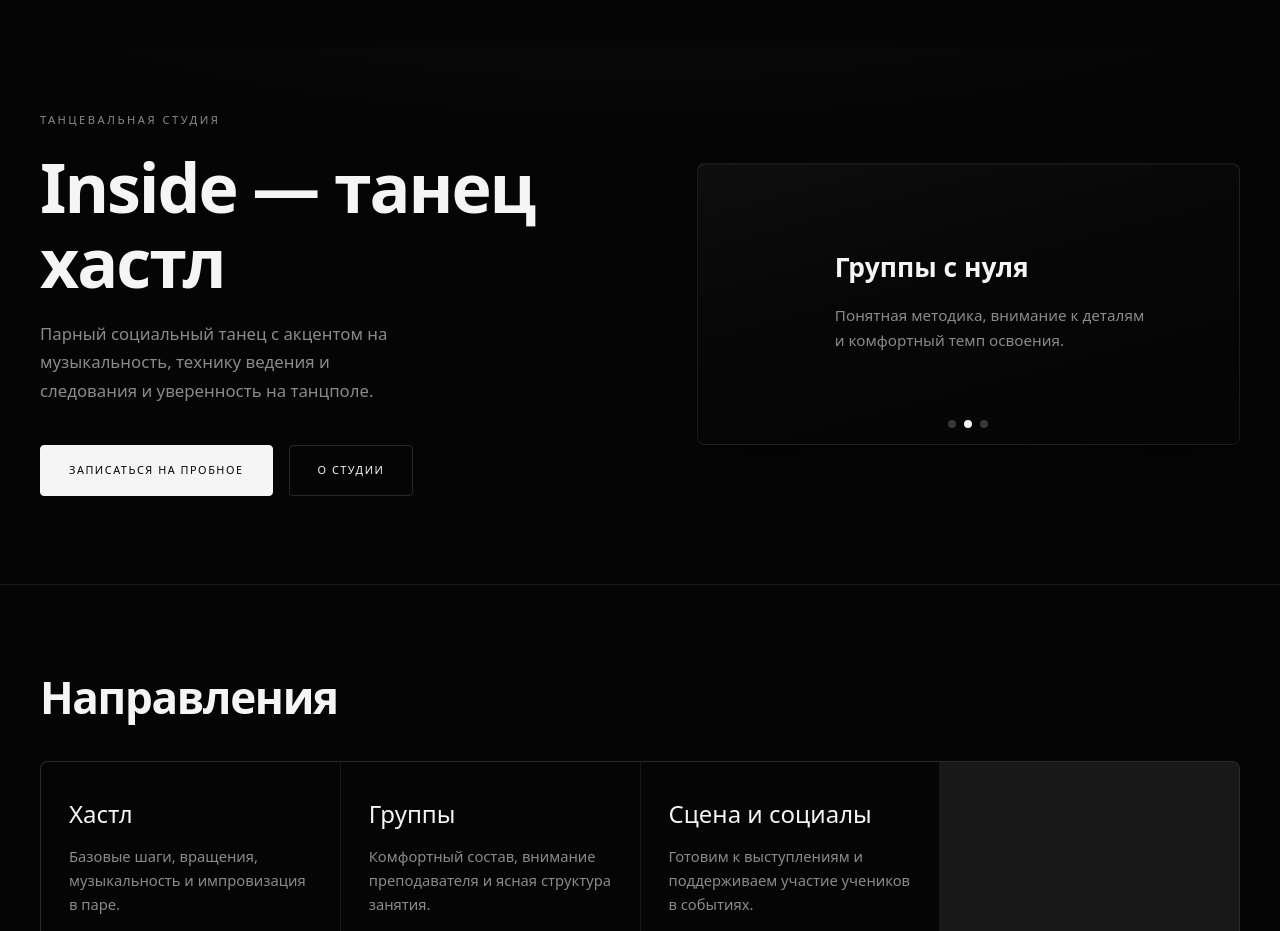
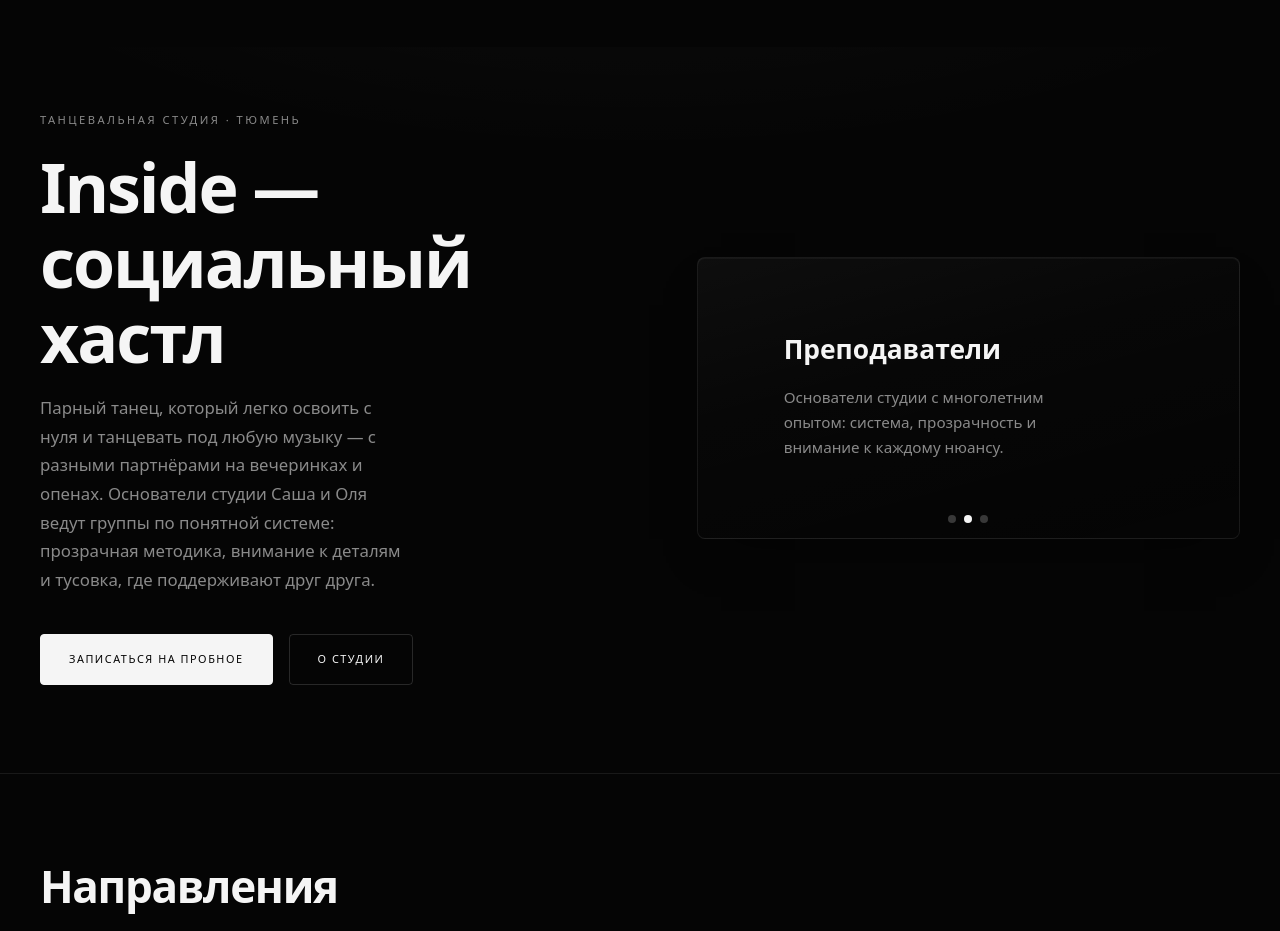
Before and after one commit to AtexKayne/inside72, a Next.js app: page / in a window 1280 px wide. Shown: the part 761-1692 px from the top of the page. Built offline with nearby package versions, Linux system fonts and the light colour scheme; no server answers.

Commit message:
textes update

```diff
--- a/src/app/(site)/page.js
+++ b/src/app/(site)/page.js
@@ -9,7 +9,7 @@ import bannerImage from "../../../public/banner-tanec-vnutri.png";
 export const metadata = {
   title: "Главная",
   description:
-    "Студия Inside — хастл с нуля и продолжающимся уровнем. Пробное занятие, расписание и атмосфера зала.",
+    "Студия Inside в Тюмени — социальный хастл с нуля. Парная не нужна, группы стартуют каждый месяц. Опытные преподаватели и дружное сообщество.",
   alternates: { canonical: "/" },
 };
 
@@ -24,7 +24,7 @@ export default async function HomePage() {
         <div className={pages.inner}>
           <img
             src={bannerImage.src}
-            alt="Танец внутри — научись танцевать в паре с нуля"
+            alt="Inside — социальный хастл: научись танцевать в паре с нуля"
             width={1024}
             height={409}
             className={pages.promoBannerImage}
@@ -36,11 +36,13 @@ export default async function HomePage() {
       <section className={pages.hero}>
         <div className={`${pages.inner} ${pages.heroGrid}`}>
           <div>
-            <p className={pages.kicker}>Танцевальная студия</p>
-            <h1 className={pages.title}>Inside — танец хастл</h1>
+            <p className={pages.kicker}>Танцевальная студия · Тюмень</p>
+            <h1 className={pages.title}>Inside — социальный хастл</h1>
             <p className={pages.lead}>
-              Парный социальный танец с акцентом на музыкальность, технику ведения и следования и
-              уверенность на танцполе.
+              Парный танец, который легко освоить с нуля и танцевать под любую музыку — с разными
+              партнёрами на вечеринках и опенах. Основатели студии Саша и Оля ведут группы по
+              понятной системе: прозрачная методика, внимание к деталям и тусовка, где поддерживают
+              друг друга.
             </p>
             <div className={pages.ctaRow}>
               <TrialCta className={pages.btn}>Записаться на пробное</TrialCta>
@@ -59,15 +61,24 @@ export default async function HomePage() {
           <div className={pages.cardGrid}>
             <article className={pages.card}>
               <h3>Хастл</h3>
-              <p>Базовые шаги, вращения, музыкальность и импровизация в паре.</p>
+              <p>
+                С нуля — под любую музыку, в парке, баре или на танцполе. Пара не нужна: большинство
+                учеников приходят одни.
+              </p>
             </article>
             <article className={pages.card}>
               <h3>Группы</h3>
-              <p>Комфортный состав, внимание преподавателя и ясная структура занятия.</p>
+              <p>
+                Системное обучение от преподавателей с многолетним опытом: ясные шаги, детальные
+                объяснения и комфортный темп.
+              </p>
             </article>
             <article className={pages.card}>
-              <h3>Сцена и социалы</h3>
-              <p>Готовим к выступлениям и поддерживаем участие учеников в событиях.</p>
+              <h3>Сообщество</h3>
+              <p>
+                Тусовка, где поддерживают друг друга: социалы, опены и путь до соревнований — если
+                захочешь.
+              </p>
             </article>
           </div>
         </div>
@@ -77,8 +88,8 @@ export default async function HomePage() {
         <div className={pages.inner}>
           <h2 className={pages.h2}>Пробное занятие</h2>
           <p className={pages.lead} style={{ marginBottom: "1.5rem" }}>
-            Первое занятие — знакомство со студией, преподавателем и форматом. Оставьте заявку, и мы
-            подберём удобное время.
+            Первое занятие — знакомство со студией, преподавателями и атмосферой. Пара не нужна:
+            оставьте заявку, и мы подберём удобное время на открытый урок.
           </p>
           <TrialCta className={pages.btn}>Записаться на пробное</TrialCta>
         </div>
--- a/src/components/HomeHeroSwiper.js
+++ b/src/components/HomeHeroSwiper.js
@@ -9,16 +9,16 @@ import styles from "./home-swiper.module.scss";
 
 const slides = [
   {
-    title: "Хастл в Inside",
-    text: "Современный социальный танец: музыкальность, партнёрство и свобода на паркете.",
+    title: "Социальный хастл",
+    text: "С нуля — под любую музыку и с разными партнёрами, без зажатости на танцполе.",
   },
   {
-    title: "Группы с нуля",
-    text: "Понятная методика, внимание к деталям и комфортный темп освоения.",
+    title: "Преподаватели",
+    text: "Основатели студии с многолетним опытом: система, прозрачность и внимание к каждому нюансу.",
   },
   {
-    title: "Атмосфера студии",
-    text: "Чёрно-белая эстетика пространства — фокус на теле, музыке и движении.",
+    title: "Сообщество",
+    text: "Тусовка, где танцуют, поддерживают друг друга и вместе выходят на социалы и опены.",
   },
 ];
 
--- a/src/components/SiteFooter.js
+++ b/src/components/SiteFooter.js
@@ -10,7 +10,8 @@ export function SiteFooter() {
         <div>
           <p className={layout.footerTitle}>Студия</p>
           <p className={layout.footerBrand}>
-            Inside — танцевальная студия хастла. Чёрно-белая эстетика, внимание к технике и музыке.
+            Inside — студия социального хастла в Тюмени. С нуля, с опытными преподавателями и
+            дружным сообществом на танцполе.
           </p>
         </div>
         <div>
```
